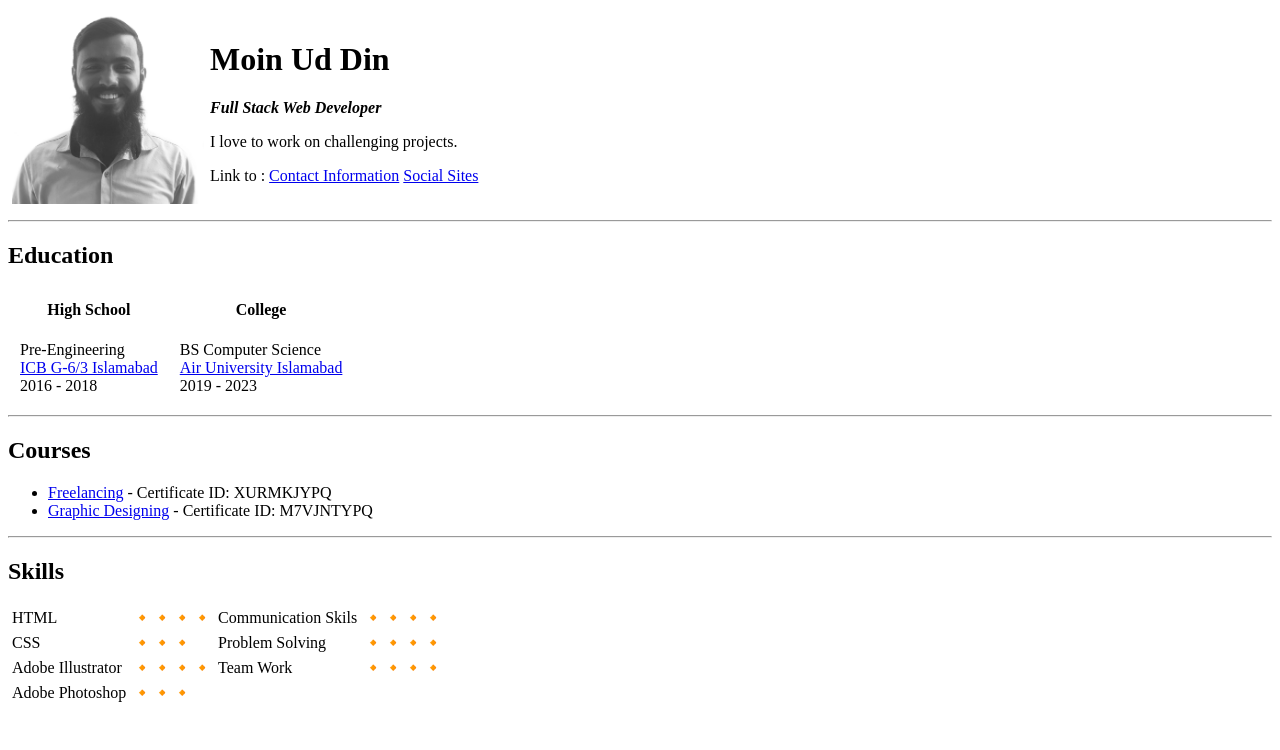
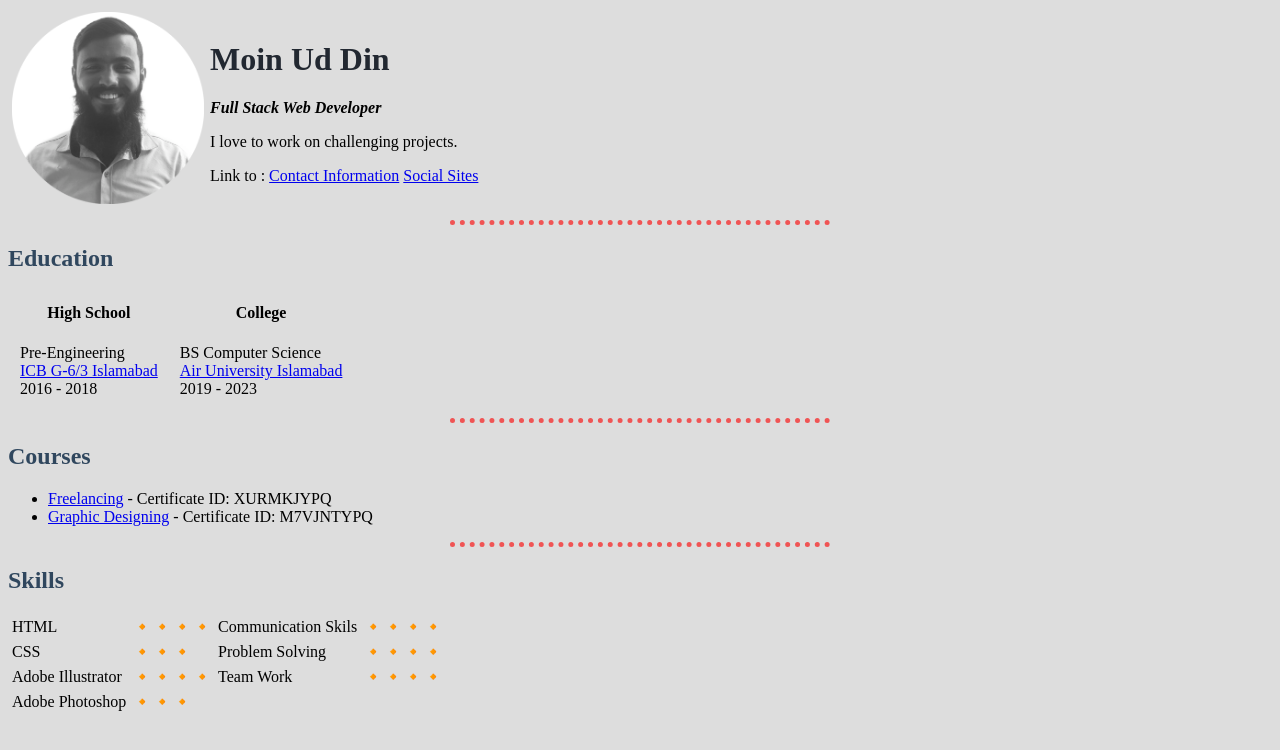
Before and after one commit to moinuddinrao/practice_projects, a plain HTML site: page index.html in a window 1280 px wide. Drawn offline with Linux system fonts and the light colour scheme.

Commit message:
added some css

```diff
--- /dev/null
+++ b/css/styles.css
@@ -0,0 +1,19 @@
+body {
+  background-color: #DDDDDD;
+}
+
+hr {
+  border-style: none;
+  border-top: dotted;
+  border-color: #F05454;
+  border-width: 5px;
+  width: 30%;
+}
+
+h1 {
+  color: #222831;
+}
+
+h2 {
+  color: #30475E;
+}
--- a/index.html
+++ b/index.html
@@ -4,12 +4,13 @@
 <head>
   <meta charset="utf-8">
   <title>Apni Website</title>
+  <link rel="stylesheet" href="css/styles.css">
 </head>
 
 <body>
 
-  <table cellpadding = "2">
-    <td><img src="images/BRGDE5819.JPG" width="192" height="192" alt="moin ud din"></td>
+  <table cellpadding="2">
+    <td><img src="images/moin ud din.png" width="192" height="192" alt="moin ud din"></td>
     <td>
       <h1>Moin Ud Din</h1>
       <p><em><strong>Full Stack Web Developer</strong></em></p>
@@ -21,7 +22,7 @@
   <hr>
 
   <h2>Education</h2>
-  <table cellpadding = "10">
+  <table cellpadding="10">
     <thead>
       <th>High School</th>
       <th>College</th>
@@ -44,7 +45,7 @@
   <hr>
   <h2>Skills</h2>
 
-  <table cellpadding = "2">
+  <table cellpadding="2">
     <tr>
       <td>HTML</td>
       <td>🔸🔸🔸🔸</td>
```
Also changed, not shown: contact.html (+2 -1 lines), social.html (+2 -1 lines).
